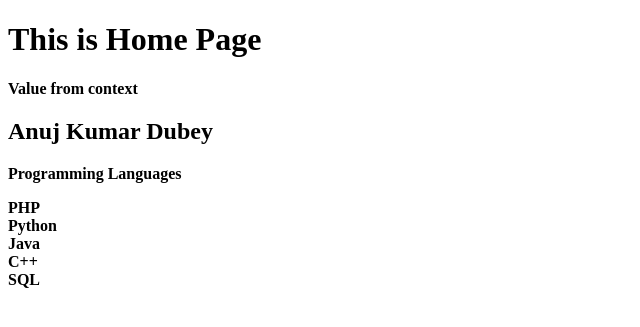
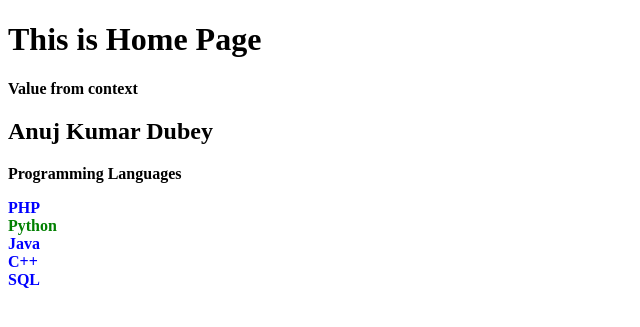
Before and after one commit to emailanuj/ppblognewsapp, a Django app: page /home/ in a window 1280 px wide. Shown: the part 88-415 px from the top of the page, without its empty margins (0-640 px from the left). Run offline with Django 3.2, Linux system fonts and the light colour scheme.

Commit message:
Adding Conditions

```diff
--- a/djangonewsapp/templates/home.html
+++ b/djangonewsapp/templates/home.html
@@ -8,6 +8,10 @@
     <b>Value from context<b><h2>{{ Name }}</h2>
     <p>Programming Languages</p>
     {% for language in  programming_languages %}
-        {{ language }}<br>
+    {% if language == "Python" %}
+        <b style="color:green">{{ language }}</b><br>
+    {% else %}
+    <b style="color:blue">{{ language }}</b><br>
+    {% endif %}
     {% endfor %}
 {% endblock %}
```
